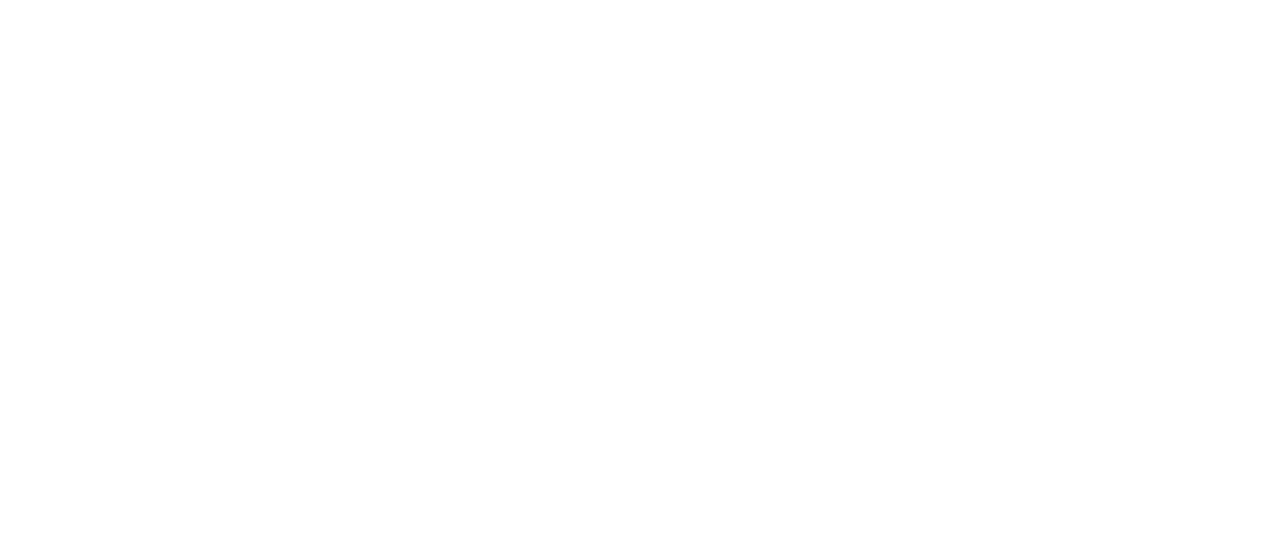
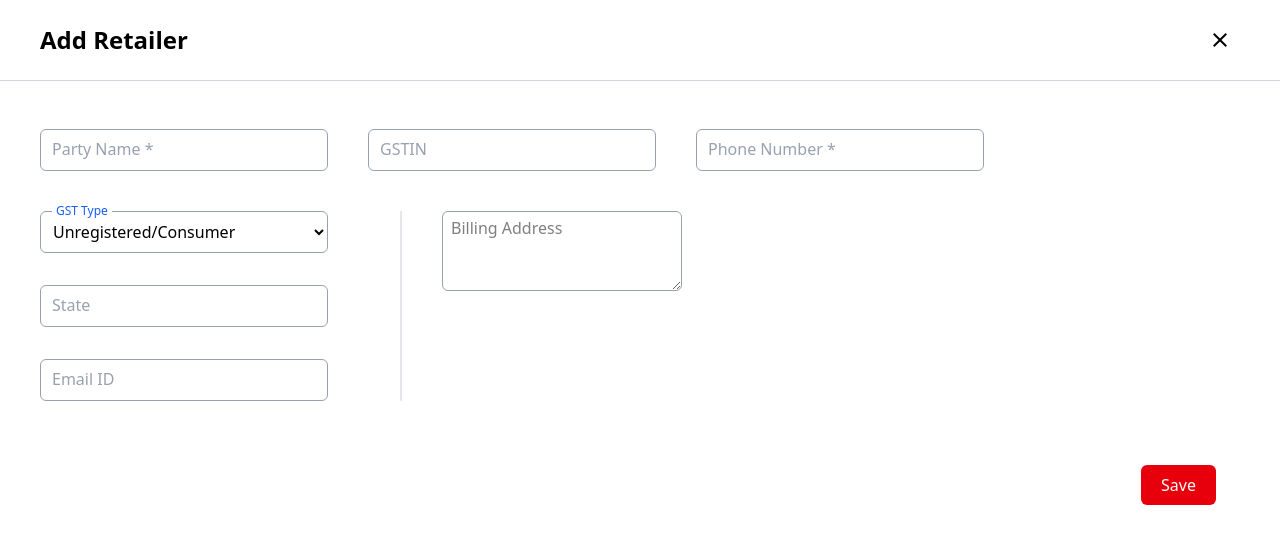
Before and after one commit to Zthree123/devarsh-co, a React (Vite) app: page /addretailer in a window 1280 px wide. Before the commit this address had no page. Shown: the top 544 px of the page. Built offline with nearby package versions, Linux system fonts and the light colour scheme.

Commit message:
Addparty api integration

```diff
--- a/src/AddParty.jsx
+++ b/src/AddParty.jsx
@@ -1,13 +1,13 @@
 import React, { useState } from 'react';
 import { IoMdClose } from "react-icons/io";
 
-const AddParty = ({ setIsOpen, setParties }) => {
+const AddParty = ({ setIsOpen, setRetailer }) => {
     const [error, setError] = useState("")
 
     const [party, setParty] = useState({
         partyName: "",
-        gstin: "",
-        phone: "",
+        gstIn: "",
+        mobileNumber: "",
         gstType: "Unregistered/Consumer",
         place: "",
         email: "",
@@ -17,20 +17,20 @@
     const handleChange = (e) => {
         const { name, value } = e.target;
 
-        if (name === "phone") {
+        if (name === "mobileNumber") {
             if (!/^\d*$/.test(value)) return;
             if (value.length > 10) return;
         }
 
-        if (name === "gstin") {
-            if (!/^\d*$/.test(value)) return;
+        if (name === "gstIn") {
+            if (!/^[0-9A-Z]{0,15}$/.test(value)) return;
             if (value.length > 15) return;
         }
 
         setParty((prev) => {
             const updated = { ...prev, [name]: value }
 
-            if (name === "gstin") {
+            if (name === "gstIn") {
                 updated.gstType = value.length === 15 ? "Registered Business - Regular" : "Unregistered/Consumer"
             }
 
@@ -38,37 +38,85 @@
         });
     };
 
-    const handleSave = () => {
-        if (!party.partyName || !party.phone) {
+    const handleSave = async () => {
+        setError("")
+
+        if (!party.partyName || !party.mobileNumber) {
             setError("Please fill the required fields.");
             return;
         }
 
-        if (party.phone.length !== 10) {
+        if (party.mobileNumber.length !== 10) {
             setError("Phone number must be exactly 10 digits.");
             return;
         }
 
-        // Only validate GSTIN if it's not empty
-        if (party.gstin && party.gstin.length !== 15) {
+        if (party.gstIn && party.gstIn.length !== 15) {
             setError("GSTIN must be exactly 15 digits.");
             return;
         }
 
-        // Set GST Type to "Registered Business - Regular" if GSTIN is filled
-        if (party.gstin.length === 15) {
+        if (party.gstIn.length === 15) {
             party.gstType = "Registered Business - Regular";
         }
 
-        setParties((prev) => [...prev, party]);
-        setIsOpen(false);
+        try {
+            const response = await fetch("https://api.zthree.in/bizsura/Party", {
+                method: "POST",
+                headers: {
+                    "Authorization": "Bearer your_secret_api_key",
+                    "Content-Type": "application/json"
+                },
+                body: JSON.stringify({
+                    action: "addParty",
+                    partyName: party.partyName,
+                    gstIn: party.gstIn,
+                    mobileNumber: party.mobileNumber,
+                    fullAddress: party.billingAddress,
+                    city: "",
+                    state: party.place,
+                    vendorId: "001"
+                })
+            })
+
+            if (!response.ok) {
+                throw new Error(`Server Error: ${response.status}`);
+            }
+
+            const textResponse = await response.text();
+            console.log("Raw response:", textResponse);
+
+            if (!textResponse.trim()) {
+                console.warn("Warning: Empty response from server");
+                setRetailer((prevRetailer) => [...prevRetailer, party]);
+                setIsOpen(false);
+                return;
+            }
+
+            let data;
+            try {
+                data = JSON.parse(textResponse);
+            } catch (error) {
+                console.warn("Invalid JSON response:", textResponse);
+                return;
+            }
+
+            if (data?.status === "success") {
+                setRetailer((prevRetailer) => [...prevRetailer, party])
+                setIsOpen(false)
+            } else {
+                console.log(data?.message || "Failed to add retailer.");
+            }
+        } catch (error) {
+            console.log("Error adding retailer", error)
+        }
     };
 
 
     return (
         <div>
             <div className='flex items-center justify-between px-10 py-5'>
-                <p className='text-2xl font-semibold'>Add Party</p>
+                <p className='text-2xl font-semibold'>Add Retailer</p>
                 <IoMdClose
                     onClick={() => setIsOpen(false)}
                     size={40}
@@ -96,12 +144,12 @@
                     <div className="relative w-72">
                         <input
                             type="text"
-                            name="gstin"
-                            value={party.gstin}
+                            name="gstIn"
+                            value={party.gstIn}
                             onChange={handleChange}
                             className="border border-gray-400 outline-none rounded-md p-2 w-full focus:border-blue-700"
                         />
-                        <label className={`absolute left-3 transition-all duration-200 ${party.gstin ? "text-xs -top-2 bg-white px-1 text-blue-600" : "text-gray-400 top-2"}`}>
+                        <label className={`absolute left-3 transition-all duration-200 ${party.gstIn ? "text-xs -top-2 bg-white px-1 text-blue-600" : "text-gray-400 top-2"}`}>
                             GSTIN
                         </label>
                     </div>
@@ -109,12 +157,12 @@
                     <div className="relative w-72">
                         <input
                             type="text"
-                            name="phone"
-                            value={party.phone}
+                            name="mobileNumber"
+                            value={party.mobileNumber}
                             onChange={handleChange}
                             className="border border-gray-400 outline-none rounded-md p-2 w-full focus:border-blue-700"
                         />
-                        <label className={`absolute left-3 transition-all duration-200 ${party.phone ? "text-xs -top-2 bg-white px-1 text-blue-600" : "text-gray-400 top-2"}`}>
+                        <label className={`absolute left-3 transition-all duration-200 ${party.mobileNumber ? "text-xs -top-2 bg-white px-1 text-blue-600" : "text-gray-400 top-2"}`}>
                             Phone Number *
                         </label>
                     </div>
@@ -141,13 +189,13 @@
                     <div className="relative w-72 pb-8">
                         <input
                             type="text"
-                            name="place"
-                            value={party.place}
+                            name="state"
+                            value={party.state}
                             onChange={handleChange}
                             className="border border-gray-400 outline-none rounded-md p-2 w-full focus:border-blue-700"
                         />
-                        <label className={`absolute left-3 transition-all duration-200 ${party.place ? "text-xs -top-2 bg-white px-1 text-blue-600" : "text-gray-400 top-2"}`}>
-                            Place
+                        <label className={`absolute left-3 transition-all duration-200 ${party.state ? "text-xs -top-2 bg-white px-1 text-blue-600" : "text-gray-400 top-2"}`}>
+                            State
                         </label>
                     </div>
 
@@ -179,7 +227,7 @@
             </div>
 
             <div className='text-center text-sm text-red-600 py-8'>
-                {error && <p>{ error}</p>}
+                {error && <p>{error}</p>}
             </div>
 
             <div className='flex justify-end pr-16 pb-5'>
--- a/src/App.jsx
+++ b/src/App.jsx
@@ -45,7 +45,7 @@
             <Route path="/customerMaster" element={<CustomerMaster />} />
             <Route path="/beatMaster" element={<BeatMaster />} />
             <Route path="/distributorMaster" element={<DistributorMaster />} />
-            <Route path="/addparty" element={<AddParty />} />
+            <Route path="/addretailer" element={<AddParty />} />
 
 
       </Routes>
--- a/src/DistributorMaster.jsx
+++ b/src/DistributorMaster.jsx
@@ -7,6 +7,11 @@
 const DistributorMaster = () => {
     const [isOpen, setIsOpen] = useState(false)
     const [parties, setParties] = useState([]);
+    const [searchQuery, setSearchQuery] = useState("")
+
+    const filteredItems = parties.filter((party) =>
+        party.partyName.toLowerCase().includes(searchQuery.toLowerCase())
+    )
 
     return (
         <div>
@@ -43,7 +48,16 @@
                 )}
             </div>
 
-            <div className='py-8 mx-6'>
+            <div className='px-6 py-6'>
+                <input
+                    placeholder='Walk in'
+                    value={searchQuery}
+                    onChange={(e) => setSearchQuery(e.target.value)}
+                    className='border border-gray-300 w-full rounded-md py-2 outline-none px-2'
+                    type="text" />
+            </div>
+
+            <div className='mx-6'>
                 <table className='w-full table-fixed border border-gray-300 border-collapse'>
                     <thead className='bg-blue-900 text-white '>
                         <tr>
@@ -57,7 +71,9 @@
                         </tr>
                     </thead>
                     <tbody className=''>
-                        {parties.map((party, index) => (
+                        {
+                            filteredItems.length > 0 ? (
+                                filteredItems.map((party, index) => (
                                     <tr key={index} className="border-b border-gray-300 odd:bg-white even:bg-gray-100">
                                         <td className='border-r border-gray-200 px-4 py-2'>{party.partyName}</td>
                                         <td className='border-r border-gray-200 px-4 py-2'>{party.gstin}</td>
@@ -67,12 +83,15 @@
                                         <td className='border-r border-gray-200 px-4 py-2'>{party.email}</td>
                                         <td className='px-4 py-2'>{party.billingAddress}</td>
                                     </tr>
-                        ))}
-                        {parties.length === 0 && (
+                                ))
+                            )
+                                :
+                                (
                                     <tr>
                                     <td colSpan="7" className="text-center p-4 text-gray-500">No data available</td>
                                 </tr>
-                        )}
+                                )
+                        }
                     </tbody>
                 </table>
             </div>
--- a/src/ItemMaster.jsx
+++ b/src/ItemMaster.jsx
@@ -75,7 +75,7 @@
           placeholder='SEARCH ITEMS HERE'
           value={searchQuery}
           onChange={(e) => setSearchQuery(e.target.value)}
-          className='w-full outline-none border border-gray-300 rounded-md py-2 px-2 focus:ring-2 ring-blue-500'
+          className='w-full outline-none border border-gray-300 rounded-md py-2 px-2'
         />
       </div>
 
--- a/src/RetailerMaster.jsx
+++ b/src/RetailerMaster.jsx
@@ -1,4 +1,4 @@
-import React, { useState } from 'react'
+import React, { useEffect, useState } from 'react'
 import { Link } from 'react-router-dom'
 import { IoHomeOutline } from "react-icons/io5";
 import { FaPlus } from "react-icons/fa6";
@@ -7,6 +7,32 @@
 const RetailerMaster = () => {
     const [isOpen, setIsOpen] = useState(false)
     const [parties, setParties] = useState([]);
+    const [retailer, setRetailer] = useState([])
+
+    useEffect(() => {
+        const fetchRetailer = async () => {
+            try {
+                const response = await fetch("https://api.zthree.in/bizsura/Party?action=showParties&vendor_id=001", {
+                    headers: {
+                        "Authorization": "Bearer your_secret_api_key",
+                        "Content-Type": "application/json"
+                    }
+                })
+                const data = await response.json()
+
+                if (data.status === "success") {
+                    setRetailer(data.results)
+                    console.log(data.results)
+                } else {
+                    console.log("Error when fetching data.")
+                }
+            } catch (error) {
+                console.error("Error fetching beats:", error);
+            }
+        }
+
+        fetchRetailer()
+    }, [])
 
     return (
         <div>
@@ -26,7 +52,7 @@
                         className='flex items-center gap-2 bg-blue-500 text-white px-5 py-2 cursor-pointer rounded-md hover:bg-blue-600'
                     >
                         <FaPlus />
-                        <p>Add Party</p>
+                        <p>Add Retailer</p>
                     </button>
                 </div>
 
@@ -36,7 +62,7 @@
 
                         <div className="fixed inset-0 flex items-center justify-center z-50">
                             <div className="bg-white p-5 rounded-lg shadow-lg w-[900px] ">
-                                <AddParty setIsOpen={setIsOpen} setParties={ setParties} />
+                                <AddParty setIsOpen={setIsOpen} setRetailer={setRetailer} />
                             </div>
                         </div>
                     </>
@@ -51,28 +77,31 @@
                             <th className='border-r border-gray-200 py-2 font-medium'>GSTIN</th>
                             <th className='border-r border-gray-200 py-2 font-medium'>Phone Number</th>
                             <th className='border-r border-gray-200 py-2 font-medium'>GST Type</th>
-                            <th className='border-r border-gray-200 py-2 font-medium'>Place</th>
+                            <th className='border-r border-gray-200 py-2 font-medium'>State</th>
                             <th className='border-r border-gray-200 py-2 font-medium'>Email ID</th>
                             <th className='border-r border-gray-200 py-2 font-medium'>Billing Address</th>
                         </tr>
                     </thead>
                     <tbody className=''>
-                        {parties.map((party, index) => (
+                        {
+                            retailer.length > 0 ? (
+                                retailer.map((party, index) => (
                                     <tr key={index} className="border-b border-gray-300 odd:bg-white even:bg-gray-100">
                                         <td className='border-r border-gray-200 px-4 py-2'>{party.partyName}</td>
-                                <td className='border-r border-gray-200 px-4 py-2'>{party.gstin}</td>
-                                <td className='border-r border-gray-200 px-4 py-2'>{party.phone}</td>
+                                        <td className='border-r border-gray-200 px-4 py-2'>{party.gstNo}</td>
+                                        <td className='border-r border-gray-200 px-4 py-2'>{party.MobileNumber}</td>
                                         <td className='border-r border-gray-200 px-4 py-2'>{party.gstType}</td>
-                                <td className='border-r border-gray-200 px-4 py-2'>{party.place}</td>
+                                        <td className='border-r border-gray-200 px-4 py-2'>{party.partyState}</td>
                                         <td className='border-r border-gray-200 px-4 py-2'>{party.email}</td>
-                                <td className='px-4 py-2'>{party.billingAddress}</td>
+                                        <td className='px-4 py-2'>{party.partyFullAddress}</td>
                                     </tr>
-                        ))}
-                        {parties.length === 0 && (
+                                ))
+                            ) : (
                                 <tr>
-                                <td colSpan="7" className="text-center p-4 text-gray-500">No data available</td>
+                                    <td colSpan="7" className="text-center p-4 text-gray-500">Loading ...</td>
                                 </tr>
-                        )}
+                            )
+                        }
                     </tbody>
                 </table>
             </div>
```
Also changed, not shown: src/BeatMaster.jsx (+59 -10 lines), src/Login.jsx (+5 -4 lines). Lines whose indentation alone changed are shown as unchanged.
